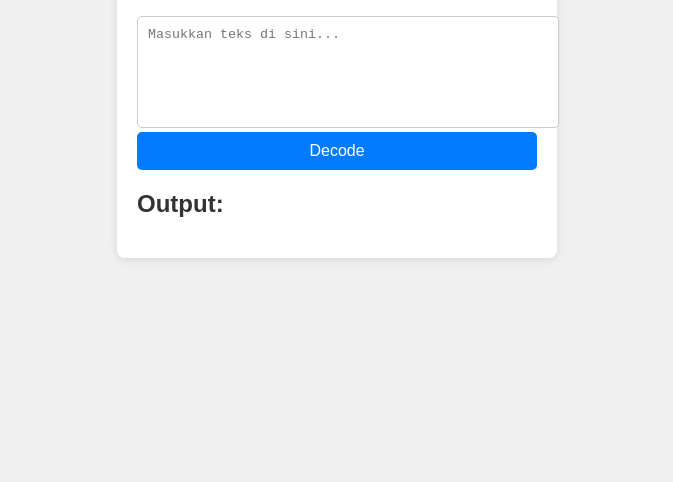
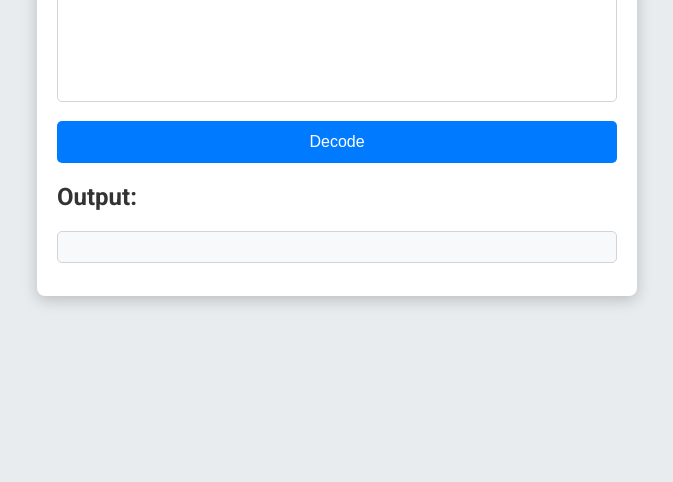
Before and after one commit to wxyz47/query, a plain HTML site: page index.html in a window 1280 px wide. Shown: the part 318-800 px from the top of the page, without its empty margins (303-976 px from the left). Drawn offline with Linux system fonts and the light colour scheme.

Commit message:
Update styles.css

```diff
--- a/styles.css
+++ b/styles.css
@@ -1,44 +1,52 @@
+* {
+    box-sizing: border-box;
+}
+
 body {
-    font-family: Arial, sans-serif;
-    background-color: #f0f0f0;
-    color: #333;
+    font-family: 'Roboto', sans-serif;
+    background-color: #e9ecef;
+    margin: 0;
+    padding: 0;
     display: flex;
     justify-content: center;
     align-items: center;
     height: 100vh;
-    margin: 0;
 }
 
 .container {
-    background-color: #fff;
+    max-width: 600px;
+    width: 90%;
+    background: white;
+    padding: 20px;
     border-radius: 8px;
-    box-shadow: 0 2px 10px rgba(0, 0, 0, 0.1);
-    padding: 20px;
-    width: 400px;
+    box-shadow: 0 4px 15px rgba(0, 0, 0, 0.2);
 }
 
 h1 {
     text-align: center;
+    color: #333;
 }
 
 textarea {
     width: 100%;
-    padding: 10px;
-    margin-top: 10px;
+    padding: 12px;
+    margin-bottom: 15px;
+    border: 1px solid #ced4da;
     border-radius: 5px;
-    border: 1px solid #ccc;
+    font-size: 16px;
     resize: none;
 }
 
 button {
     width: 100%;
-    padding: 10px;
+    padding: 12px;
+    border: none;
     background-color: #007bff;
     color: white;
-    border: none;
+    font-size: 16px;
     border-radius: 5px;
     cursor: pointer;
-    font-size: 16px;
+    transition: background-color 0.3s;
 }
 
 button:hover {
@@ -47,4 +55,15 @@ button:hover {
 
 h2 {
     margin-top: 20px;
+    color: #333;
 }
+
+pre {
+    background: #f8f9fa;
+    padding: 15px;
+    border: 1px solid #ced4da;
+    border-radius: 5px;
+    white-space: pre-wrap;
+    word-wrap: break-word;
+    color: #333;
+}
```
